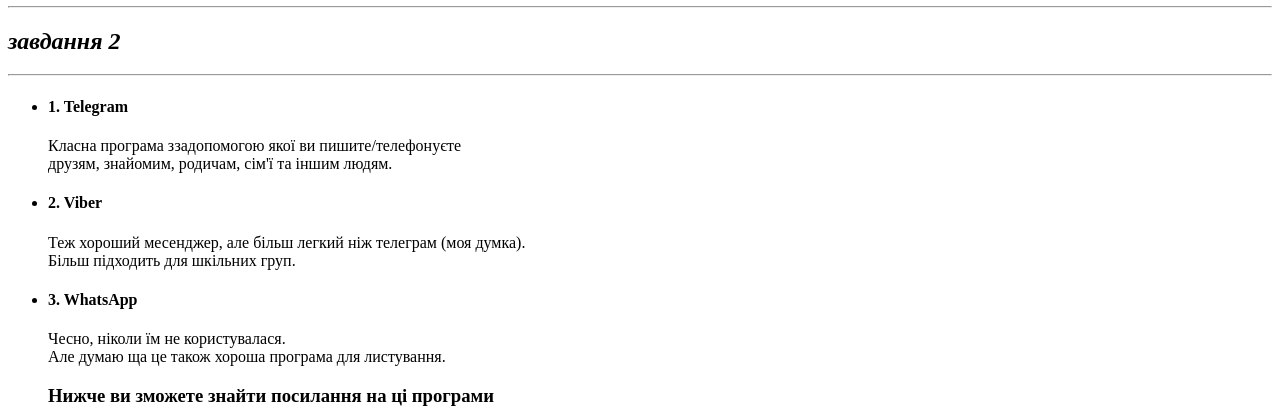
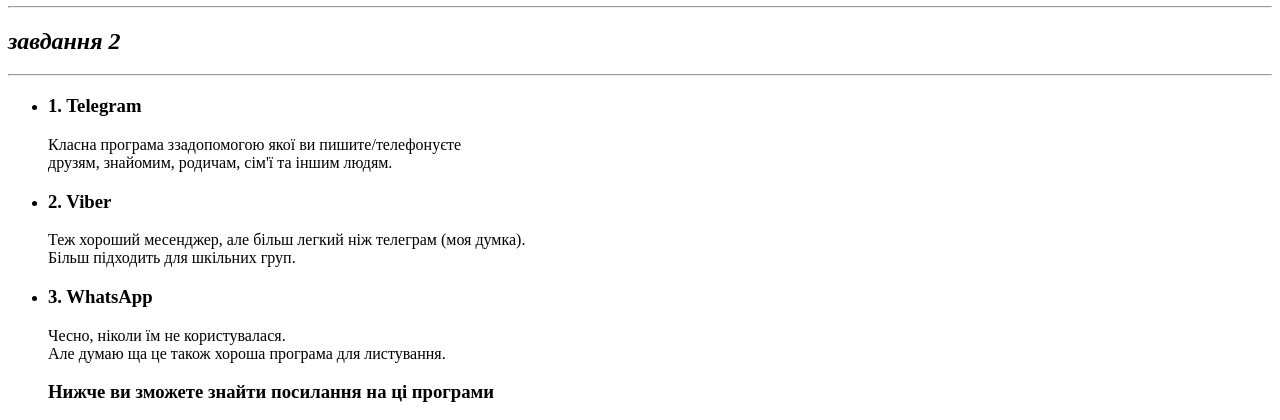
Before and after one commit to ItsIrina777/-work-, a plain HTML site: page index.html in a window 1280 px wide. Shown: the part 530-950 px from the top of the page. Drawn offline with Linux system fonts and the light colour scheme.

Commit message:
переробила

```diff
--- a/index.html
+++ b/index.html
@@ -24,17 +24,17 @@
     <hr>
     <ul>
         <li>
-            <h4>1. Telegram</h4>
+            <h3>1. Telegram</h3>
             <p>Класна програма ззадопомогою якої ви пишите/телефонуєте<br>
                 друзям, знайомим, родичам, сім'ї та іншим людям. </p>
         </li>
         <li>
-            <h4>2. Viber</h4>
+            <h3>2. Viber</h3>
             <p>Теж хороший месенджер, але більш легкий ніж телеграм (моя думка). <br>
                 Більш підходить для шкільних груп.</p>
         </li>
         <li>
-            <h4>3. WhatsApp</h4>
+            <h3>3. WhatsApp</h3>
             <p>Чесно, ніколи їм не користувалася. <br>
                 Але думаю ща це також хороша програма для листування. </p>
                 <h3>Нижче ви зможете знайти посилання на ці програми</h3>
```
